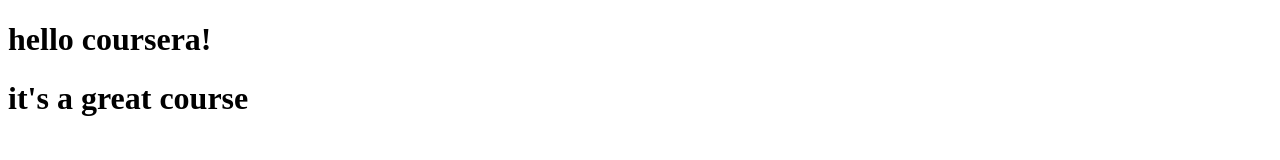
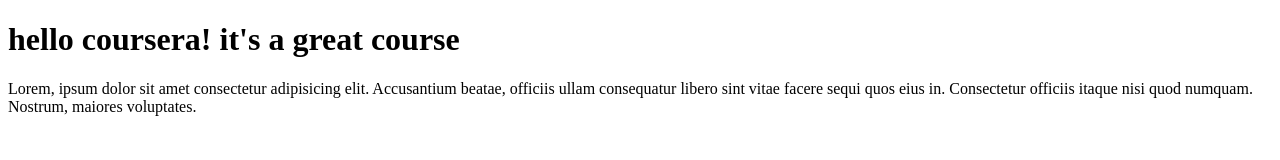
Before and after one commit to zainBondoq/coursera-test, a plain HTML site: page site/index.html in a window 1280 px wide. Drawn offline with Linux system fonts and the light colour scheme.

Commit message:
check lorem

```diff
--- a/site/index.html
+++ b/site/index.html
@@ -4,10 +4,13 @@
     <meta charset="UTF-8">
     <meta name="viewport" content="width=device-width, initial-scale=1.0">
     <title>hello coursera! </title>
+
 </head>
 <body>
-    <h1>hello coursera!</h1>
-    <h1>it's a great course</h1>
-
+    <h1>hello coursera!  it's a great course </h1>
+    <p>Lorem, ipsum dolor sit amet consectetur adipisicing elit.
+        Accusantium beatae, officiis ullam consequatur libero sint vitae facere sequi quos eius in.
+         Consectetur officiis itaque nisi quod numquam.
+          Nostrum, maiores voluptates.</p>
 </body>
 </html>
```
